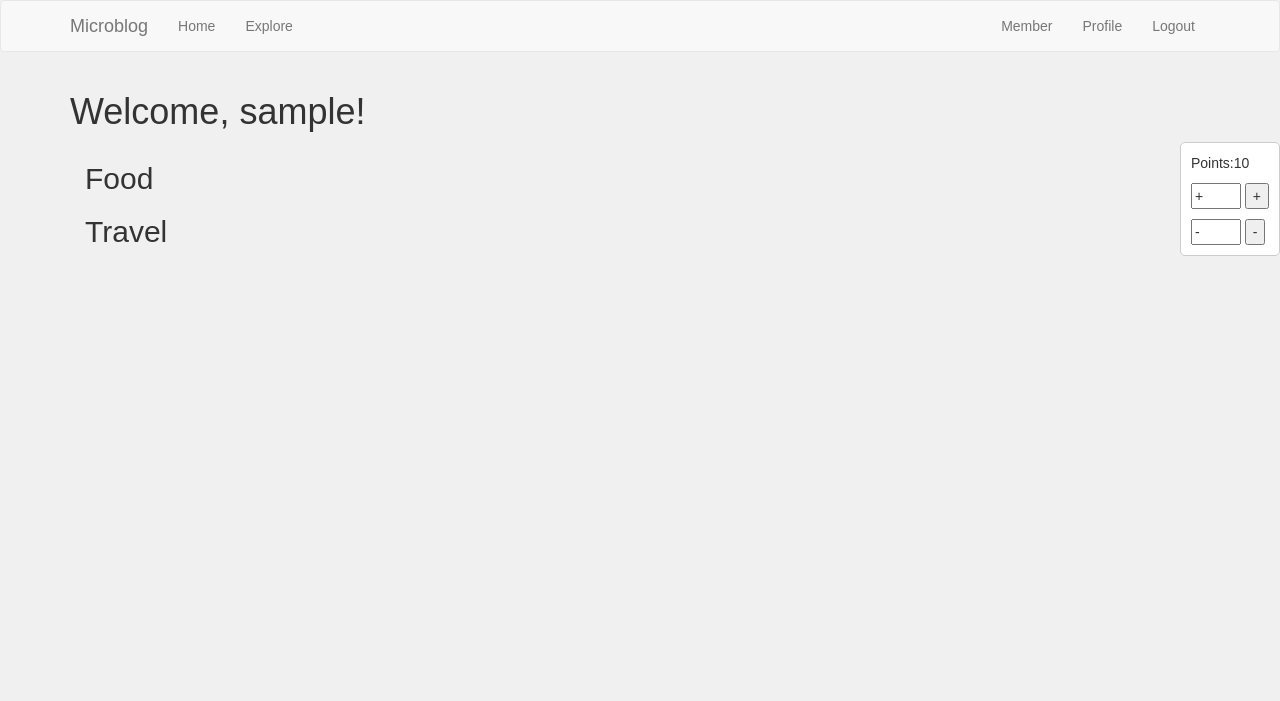
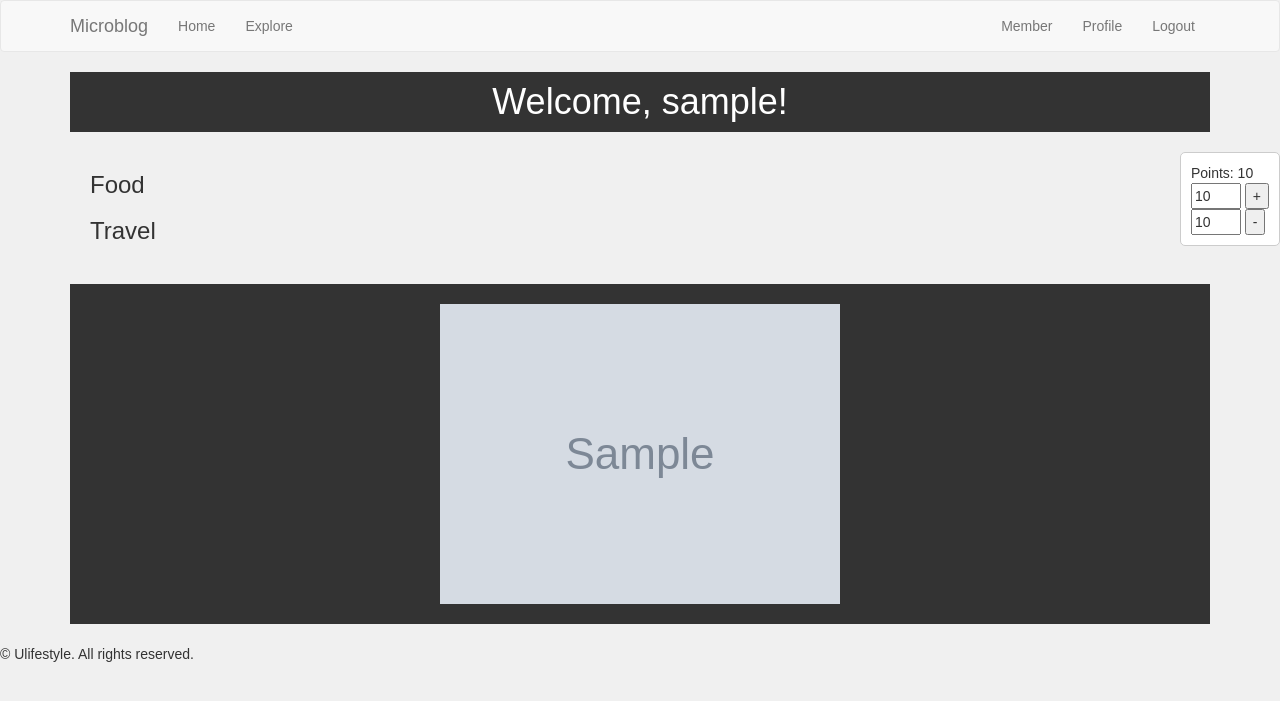
Before and after one commit to RoyYeungJack/Ulifestyle_B04, a Flask app: page /member in a window 1280 px wide. Shown: the top 701 px of the page. Run offline with Flask 3, Linux system fonts and the light colour scheme; a user stored in the database is signed in; tables that the repository leaves empty hold one stand-in row (values such as "Sample post"); grey boxes marked "Sample" are stand-in pictures; some libraries are stand-ins or nearby versions.

Commit message:
some design

```diff
--- a/app/routes.py
+++ b/app/routes.py
@@ -6,7 +6,7 @@
 from app import app, db
 from app.forms import LoginForm, RegistrationForm, EditProfileForm, PostForm, \
     ResetPasswordRequestForm, ResetPasswordForm
-from app.models import User, Post, UserPoints , MemberItem
+from app.models import User, Post, UserPoints , MemberItem , PicTest
 from app.email import send_password_reset_email
 
 
@@ -205,13 +205,15 @@
     user_points = UserPoints.query.filter_by(user_id=current_user.id).first()
     food_items = MemberItem.query.filter_by(category='food').all()
     travel_items = MemberItem.query.filter_by(category='travel').all()
+    pictests = PicTest.query.all()
     if user_points is not None:
-        return render_template('member.html.j2', points=user_points.points, food_items=food_items, travel_items=travel_items)
+        return render_template('member.html.j2', points=user_points.points, food_items=food_items, travel_items=travel_items, pictests=pictests)
     else:
         new_user_points = UserPoints(user_id=current_user.id, points=0)
         db.session.add(new_user_points)
         db.session.commit()
-        return render_template('member.html.j2', points=new_user_points.points, food_items=food_items, travel_items=travel_items)
+        return render_template('member.html.j2', points=new_user_points.points, food_items=food_items, travel_items=travel_items, pictests=pictests)
+
 
 @app.route('/add_points', methods=['POST'])
 @login_required
--- a/app/templates/member.html.j2
+++ b/app/templates/member.html.j2
@@ -2,111 +2,118 @@
 {% import 'bootstrap/wtf.html' as wtf %}
 {% block app_content %}
 
+<!DOCTYPE html>
+<html lang="en">
 <head>
+    <meta charset="UTF-8">
+    <meta name="viewport" content="width=device-width, initial-scale=1.0">
     <title>Member Page</title>
-    <style>
-        body {
-            font-family: Arial, sans-serif;
-            margin: 0;
-            padding: 0;
-            background-color: #f0f0f0;
-        }
-        .points-display {
-            position: absolute;
-            right: 0;
-            padding: 10px;
-            background-color: #fff;
-            border: 1px solid #ccc;
-            border-radius: 5px;
-        }
-        .points-display p {
-            margin: 0;
-        }
-        .points-display button {
-            margin-top: 10px;
-        }
-        .category-container {
-            margin-bottom: 2rem;
-        }
-        .item-card {
-            border: 1px solid #ddd;
-            border-radius: 4px;
-            padding: 1rem;
-            margin-bottom: 1rem;
-            background-color: #f9f9f9;
-            box-shadow: 0 2px 4px rgba(0, 0, 0, 0.1);
-        }
-        .item-card h5 {
-            color: #333;
-        }
-        .item-card p {
-            color: #666;
-        }
-        .item-card button {
-            background-color: #5cb85c;
-            color: white;
-            border: none;
-            padding: 0.5rem 1rem;
-            border-radius: 4px;
-            cursor: pointer;
-        }
-        .item-card button:hover {
-            background-color: #4cae4c;
-        }
-    </style>
 </head>
-<body>
-    <h1>Welcome, {{ current_user.username }}!</h1>
-    <div class="points-display">
-    <p>Points:{{ points }}</p>
+
+
+
+<body style="font-family: Arial, sans-serif; margin: 0; padding: 0; background-color: #f0f0f0;">
+<header style="background-color: #333; color: white; padding: 10px 0; text-align: center;">
+<h1 style="margin: 0;">Welcome, {{ current_user.username }}!</h1>
+</header>
+
+
+
+<div style="padding: 20px;">
+<div class="points-display" style="position: absolute; right: 0; padding: 10px; background-color: #fff; border: 1px solid #ccc; border-radius: 5px;">
+<p style="margin: 0;">Points: {{ points }}</p>
+
+
 
 <form action="{{ url_for('add_points') }}" method="post">
 <input type="hidden" name="user_id" value="{{ current_user.id }}">
-    <input type="text" name="points" pattern="\d*" maxlength="4" value=+ style="width: 50px;">
+<input type="text" name="points" pattern="\d*" maxlength="4" value=10 style="width: 50px;">
 <button type="submit">+</button>
 </form>
 
+
+
 <form action="{{ url_for('subtract_points') }}" method="post">
 <input type="hidden" name="user_id" value="{{ current_user.id }}">
-    <input type="text" name="points" pattern="\d*" maxlength="4" value=- style="width: 50px;">
+<input type="text" name="points" pattern="\d*" maxlength="4" value=10 style="width: 50px;">
 <button type="submit">-</button>
 </form>
-
 </div>
 
-    <div class="container">
-        <div class="category-container">
-            <h2>Food</h2>
+
+
+<div class="category-container" style="margin-bottom: 2rem;">
+<h2 style="font-size: 24px; color: #333;">Food</h2>
 {% for item in food_items %}
-                <div class="item-card">
-                    <h4>{{ item.name }}</h4>
-                    <p>{{ item.points }} points</p>
+<div style="border: 1px solid #ddd; border-radius: 4px; padding: 1rem; margin-bottom: 1rem; background-color: #f9f9f9; box-shadow: 0 2px 4px rgba(0, 0, 0, 0.1);">
+<h4 style="color: #333;">{{ item.name }}</h4>
+<p style="color: #666;">{{ item.points }} points</p>
 <form action="{{ url_for('purchase_item') }}" method="post">
 <input type="hidden" name="user_id" value="{{ current_user.id }}">
 <input type="hidden" name="item_id" value="{{ item.id }}">
-                        <button type="submit">Purchase</button>
+<button type="submit" style="background-color: #4CAF50; /* Green */
+               border: none;
+               color: white;
+               padding: 15px 32px;
+               text-align: center;
+               text-decoration: none;
+               display: inline-block;
+               font-size: 16px;
+               margin: 4px 2px;
+               cursor: pointer;
+               border-radius: 4px;
+               transition-duration: 0.4s;"
+        onmouseover="this.style.backgroundColor='#45a049'"
+        onmouseout="this.style.backgroundColor='#4CAF50'">Purchase</button>
 </form>
-                </div>
 {% endfor %}
 </div>
 
-        <div class="category-container">
-            <h2>Travel</h2>
+
+
+<div class="category-container" style="margin-bottom: 2rem;">
+<h2 style="font-size: 24px; color: #333;">Travel</h2>
 {% for item in travel_items %}
-                <div class="item-card">
-                    <h4>{{ item.name }}</h4>
-                    <p>{{ item.points }} points</p>
+<div style="border: 1px solid #ddd; border-radius: 4px; padding: 1rem; margin-bottom: 1rem; background-color: #f9f9f9; box-shadow: 0 2px 4px rgba(0, 0, 0, 0.1);">
+<h4 style="color: #333;">{{ item.name }}</h4>
+<p style="color: #666;">{{ item.points }} points</p>
 <form action="{{ url_for('purchase_item') }}" method="post">
 <input type="hidden" name="user_id" value="{{ current_user.id }}">
 <input type="hidden" name="item_id" value="{{ item.id }}">
-                        <button type="submit">Purchase</button>
+<button type="submit" style="background-color: #4CAF50; /* Green */
+               border: none;
+               color: white;
+               padding: 15px 32px;
+               text-align: center;
+               text-decoration: none;
+               display: inline-block;
+               font-size: 16px;
+               margin: 4px 2px;
+               cursor: pointer;
+               border-radius: 4px;
+               transition-duration: 0.4s;"
+        onmouseover="this.style.backgroundColor='#45a049'"
+        onmouseout="this.style.backgroundColor='#4CAF50'">Purchase</button>
 </form>
-                </div>
 {% endfor %}
 </div>
 </div>
 
+
+
+<footer style="background-color: #333; color: white; padding: 20px; text-align: center;">
+<div style="display: flex; justify-content: space-around; align-items: center;"></div>
+{% for pictest in pictests %}
+<a href="https://www.coca-cola.com/">
+<img src="{{ pictest.imglink }}" alt="cola">
+</a>
+{% endfor %}
+</div>
+<p style="margin-top: 20px;">&copy; Ulifestyle. All rights reserved.</p>
+</footer>
 </body>
+</html>
+
 
 
 {% endblock %}
```
Also changed, not shown: app/models.py (+4 -8 lines), test_data.py (+4 -7 lines). Lines whose indentation alone changed are shown as unchanged.
